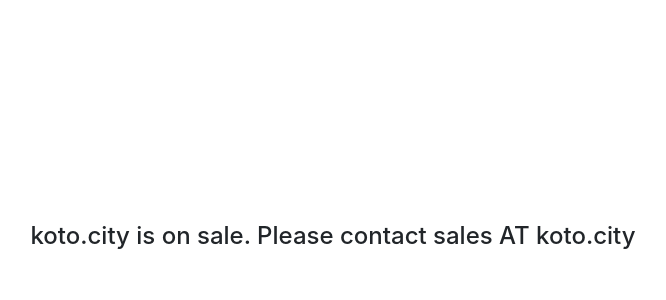
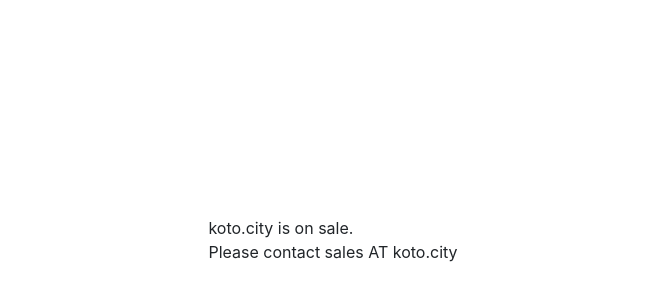
Before and after one commit to kotocity/kotocity.github.io, a plain HTML site: page index.html in a window 1280 px wide. Shown: the part 160-460 px from the top of the page, without its empty margins (307-973 px from the left). Drawn offline with nearby package versions, Linux system fonts and the light colour scheme.

Commit message:
Update index.html

```diff
--- a/index.html
+++ b/index.html
@@ -13,7 +13,9 @@
   </head>
   <body>
     <div class="container">
-      <h4>koto.city is on sale. Please contact sales AT koto.city<h4>
+      koto.city is on sale.
+      <br>
+      Please contact sales AT koto.city
     </div>
 
     <!-- Optional JavaScript -->
```
